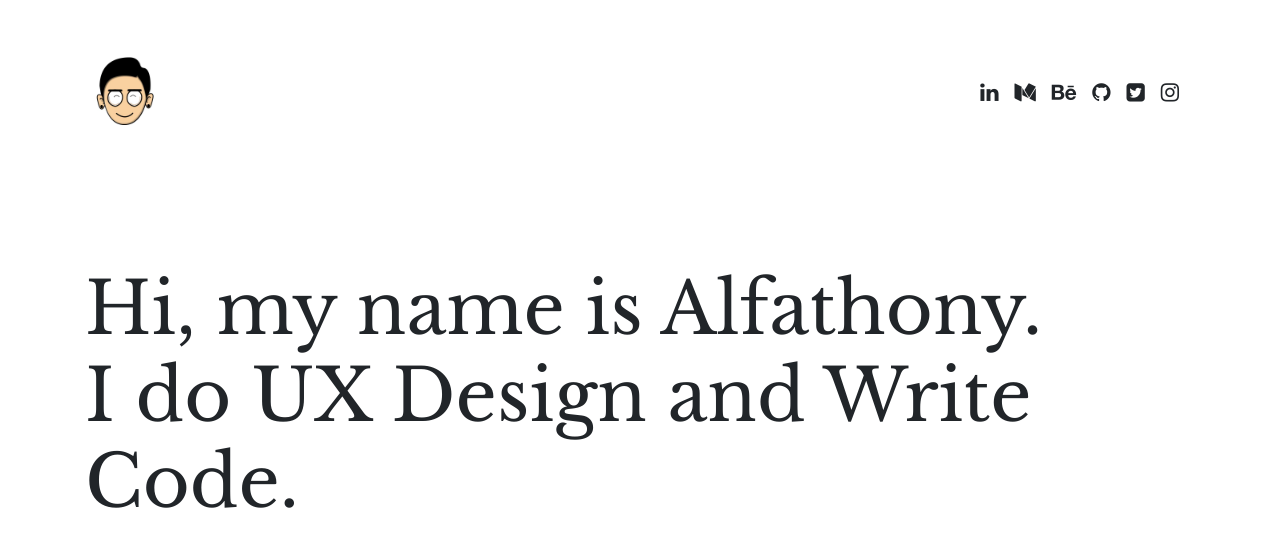
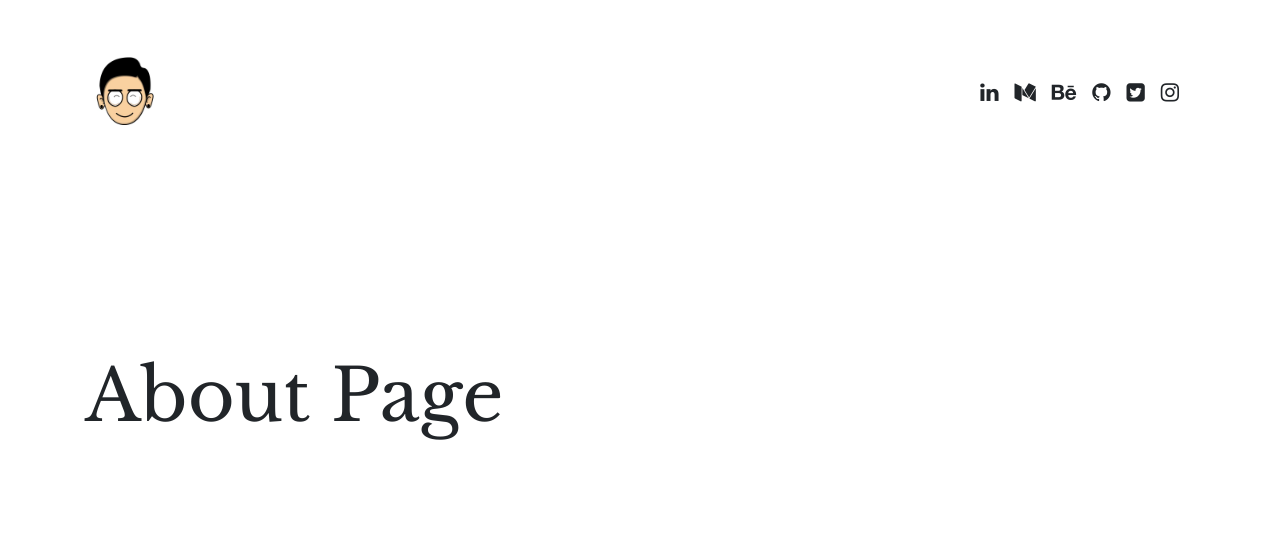
Before and after one commit to alfathony/alfathony.com, a React (Create React App) app: page /about-us in a window 1280 px wide. Shown: the top 546 px of the page. Built offline with nearby package versions, Linux system fonts and the light colour scheme.

Commit message:
Add react-router & about/contact pages

```diff
--- a/package.json
+++ b/package.json
@@ -12,6 +12,7 @@
   "dependencies": {
     "react": "^16.10.2",
     "react-dom": "^16.10.2",
+    "react-router-dom": "^5.1.2",
     "react-scripts": "^3.2.0"
   },
   "browserslist": {
--- a/src/App.js
+++ b/src/App.js
@@ -1,15 +1,24 @@
 import React, { Component } from 'react';
+import { BrowserRouter as Router, Route, Switch } from 'react-router-dom';
 import './styles/App.css';
+import About from './pages/about';
+import Contact from './pages/contact';
 import Navbar from './components/Navbar';
 import Hero from './components/Hero';
 
 class App extends Component {
     render() {
         return (
+            <Router>
                 <div className="App">
-        <Navbar/>
-        <Hero/>
+                    <Navbar />
+                    <Switch>
+                        <Route exact path="/" component={Hero} />
+                        <Route path="/about-us" component={About} />
+                        <Route path="/contact-us" component={Contact} />
+                    </Switch>
                 </div>
+            </Router>
         );
     }
 }
--- /dev/null
+++ b/src/pages/about.js
@@ -0,0 +1,15 @@
+import React from 'react';
+
+function About() {
+    return (
+        <div className="container">
+            <div className="row align-items-center vh-100">
+                <div className="col">
+                    <h1 className="display-3">About Page</h1>
+                </div>
+            </div>
+        </div>
+    );
+}
+
+export default About;
--- /dev/null
+++ b/src/pages/contact.js
@@ -0,0 +1,15 @@
+import React from 'react';
+
+function Contact() {
+    return (
+        <div className="container">
+            <div className="row align-items-center vh-100">
+                <div className="col">
+                    <h1 className="display-3">Contact Page</h1>
+                </div>
+            </div>
+        </div>
+    );
+}
+
+export default Contact;
```
Also changed, not shown: 1 other file (tests, documents, lock files or other folders). Lines whose indentation alone changed are shown as unchanged.
